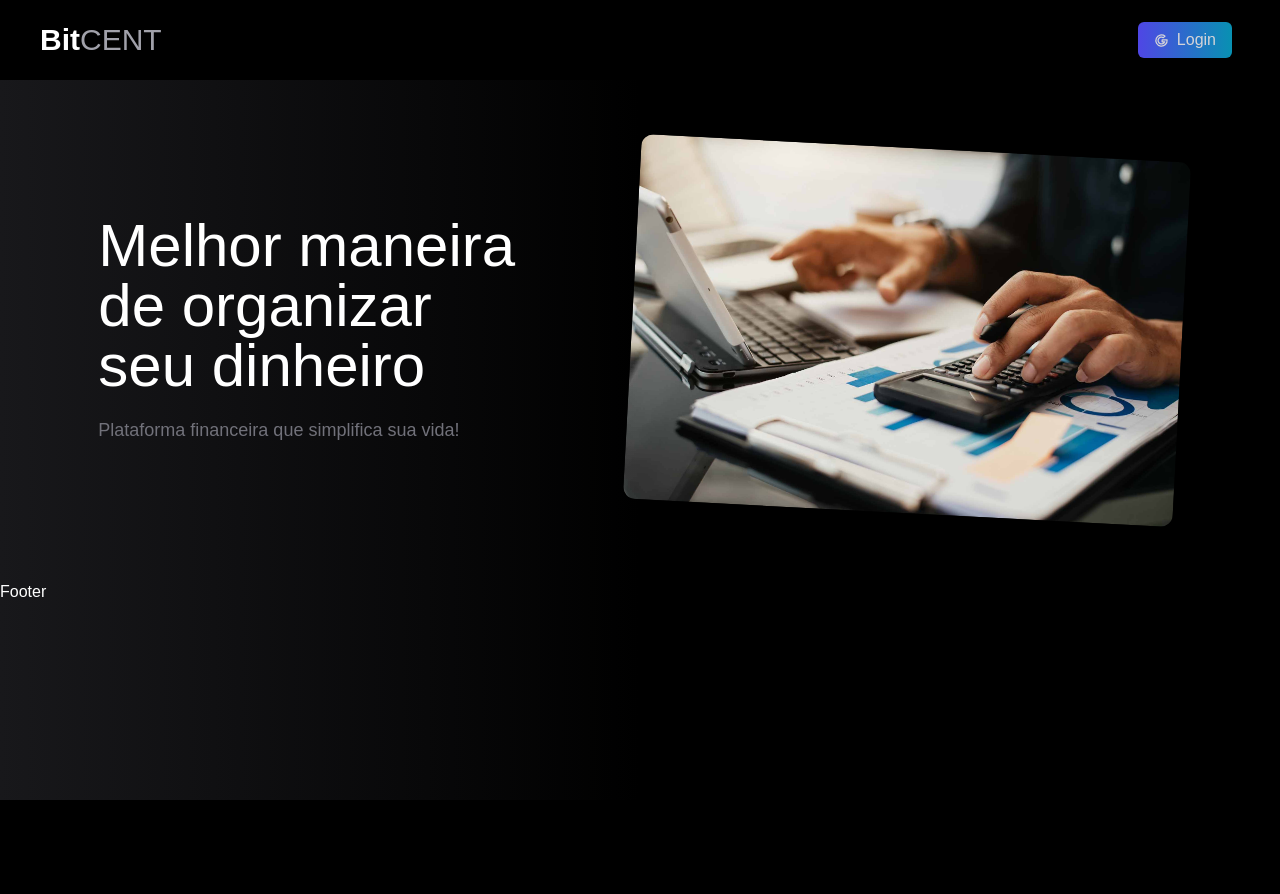
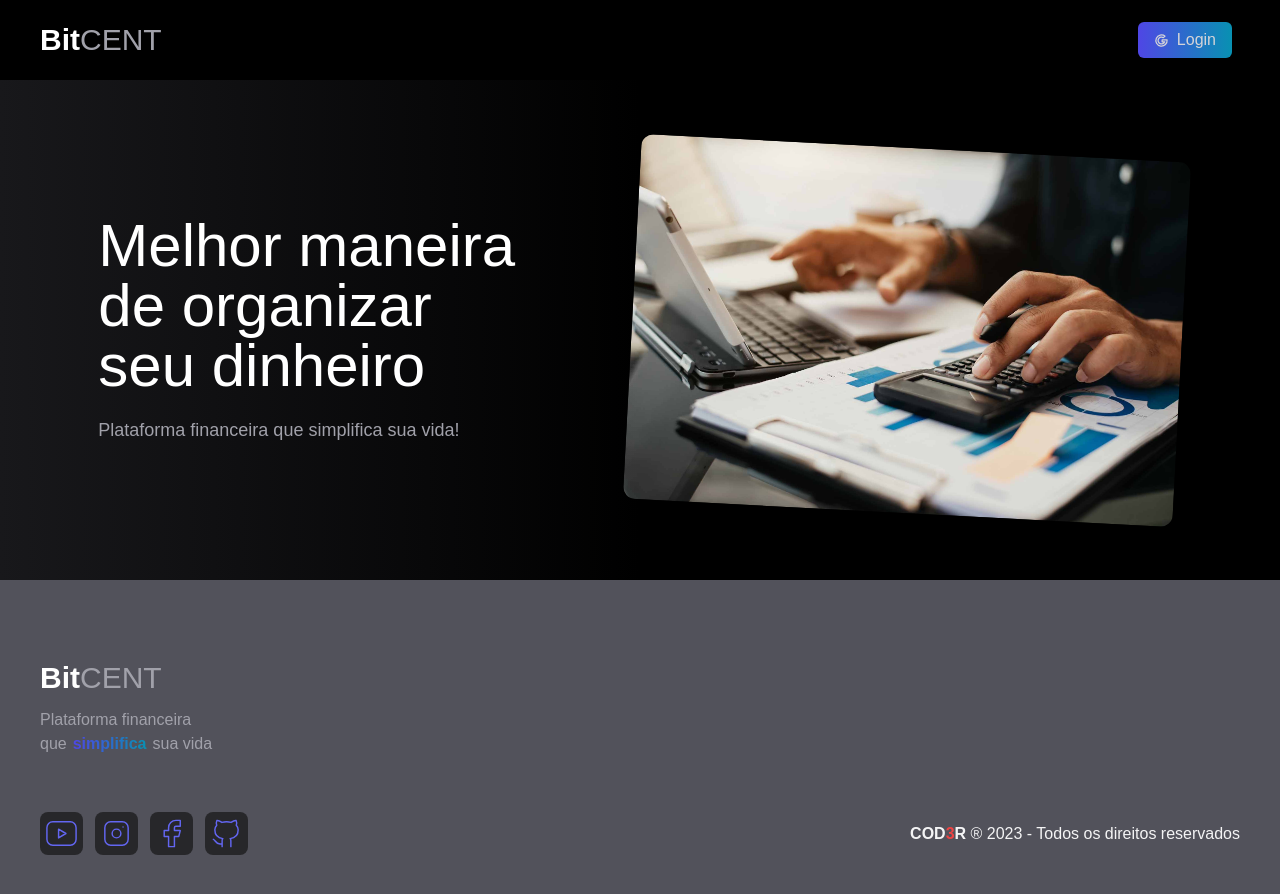
Before and after one commit to YtaloSauham/bitcent-nextjs-tailwindcss-firebase, a Next.js app: page / in a window 1280 px wide. Shown: the top 894 px of the page. Before the commit the page ends 800 px from the top, so only its background shows below. Built offline with nearby package versions, Linux system fonts and the light colour scheme.

Commit message:
BitCent home page finishead

```diff
--- /dev/null
+++ b/src/components/landing/footer/SocialMedia.tsx
@@ -0,0 +1,21 @@
+import React from "react"
+import Link from "next/link"
+
+interface SocialMediaProps {
+    icon: any
+    url: string
+}
+
+export default function SocialMedia(props: SocialMediaProps) {
+    return (
+        <Link href={props.url} target="_blank">
+            <div className="bg-zinc-800 rounded-lg p-1 mr-3 cursor-pointer">
+                {React.cloneElement(props.icon, {
+                    size: 35,
+                    strokeWidth: 1,
+                    className: "text-indigo-500",
+                })}
+            </div>
+        </Link>
+    )
+}
--- a/src/components/landing/footer/index.tsx
+++ b/src/components/landing/footer/index.tsx
@@ -1,5 +1,31 @@
-export default function Footer(){
+import Logo from "../common/Logo";
+import Layout from "../layout";
+import SocialMedia from "./SocialMedia";
+import { IconBrandFacebook, IconBrandGithub, IconBrandInstagram, IconBrandYoutube } from "@tabler/icons-react";
+
+export default function Footer() {
     return (
-        <div>Footer</div>
+        <Layout className="bg-zinc-600 py-20">
+            <div className="flex flex-col items-center md:items-start ">
+                <Logo />
+                <div className="mt-3 text-zinc-400 text-center md:text-left">
+                    <div>Plataforma financeira</div>
+                    <div className="flex gap-1.5">que <span className="font-black text-transparent bg-clip-text bg-gradient-to-r from-indigo-600 to-cyan-600">simplifica</span> sua vida</div>
+                </div>
+            </div>
+
+            <div className="flex flex-col md:flex-row md:justify-between items-center mt-14">
+                <div className="flex">
+                    <SocialMedia icon={<IconBrandYoutube />} url="https://www.youtube.com/@cod3r" />
+                    <SocialMedia icon={<IconBrandInstagram />} url="https://www.instagram.com/cod3rcursos" />
+                    <SocialMedia icon={<IconBrandFacebook />} url="https://www.facebook.com/cod3rcursos/" />
+                    <SocialMedia icon={<IconBrandGithub />} url="https://github.com/cod3rcursos" />
+                </div>
+                <p className="text-zinc-100 mt-7 md:mt-0 text-center">
+                    <span className="font-bold">COD<span className="text-red-500">3</span>R</span> ® {new Date().getFullYear()} - Todos os direitos reservados
+                </p>
+            </div>
+
+        </Layout>
     )
 }
--- a/src/components/landing/hero/Slogan.tsx
+++ b/src/components/landing/hero/Slogan.tsx
@@ -15,7 +15,7 @@ export default function Slogan() {
     return (
         <div className="flex flex-col justify-center gap-5">
             {renderizarFrasePrincipal()}
-            <div className="text-sm lg:text-lg font-thin text-zinc-500 text-center sm:text-left">
+            <div className="text-sm lg:text-lg font-thin text-zinc-400 text-center sm:text-left">
                 Plataforma financeira que simplifica sua vida!
             </div>
         </div>
--- a/src/components/landing/hero/index.tsx
+++ b/src/components/landing/hero/index.tsx
@@ -5,13 +5,15 @@ import principal from "../../../../public/principal.jpg"
 
 export default function Hero() {
     return (
-        <Layout>
+        <Layout className="flex-1">
             <div className={`
             flex items-center justify-around
             h-[500px]
             `}>
                 <Slogan />
-                <ResponsiveImage image={principal} className="rotate-3  mix-blend-plus-lighter hidden md:inline" />
+                <ResponsiveImage image={principal} className="
+                rotate-3
+                mix-blend-plus-lighter hidden md:inline" />
             </div>
 
         </Layout>
```
